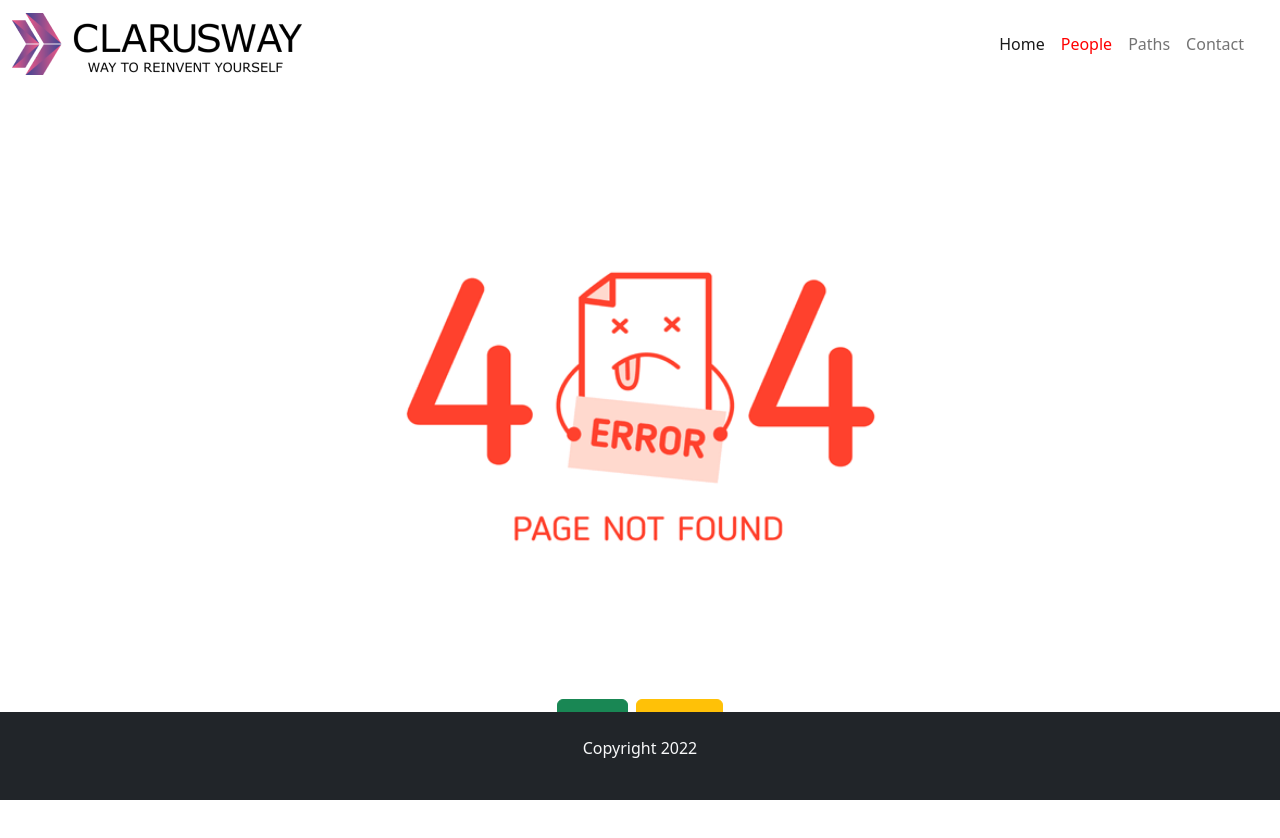
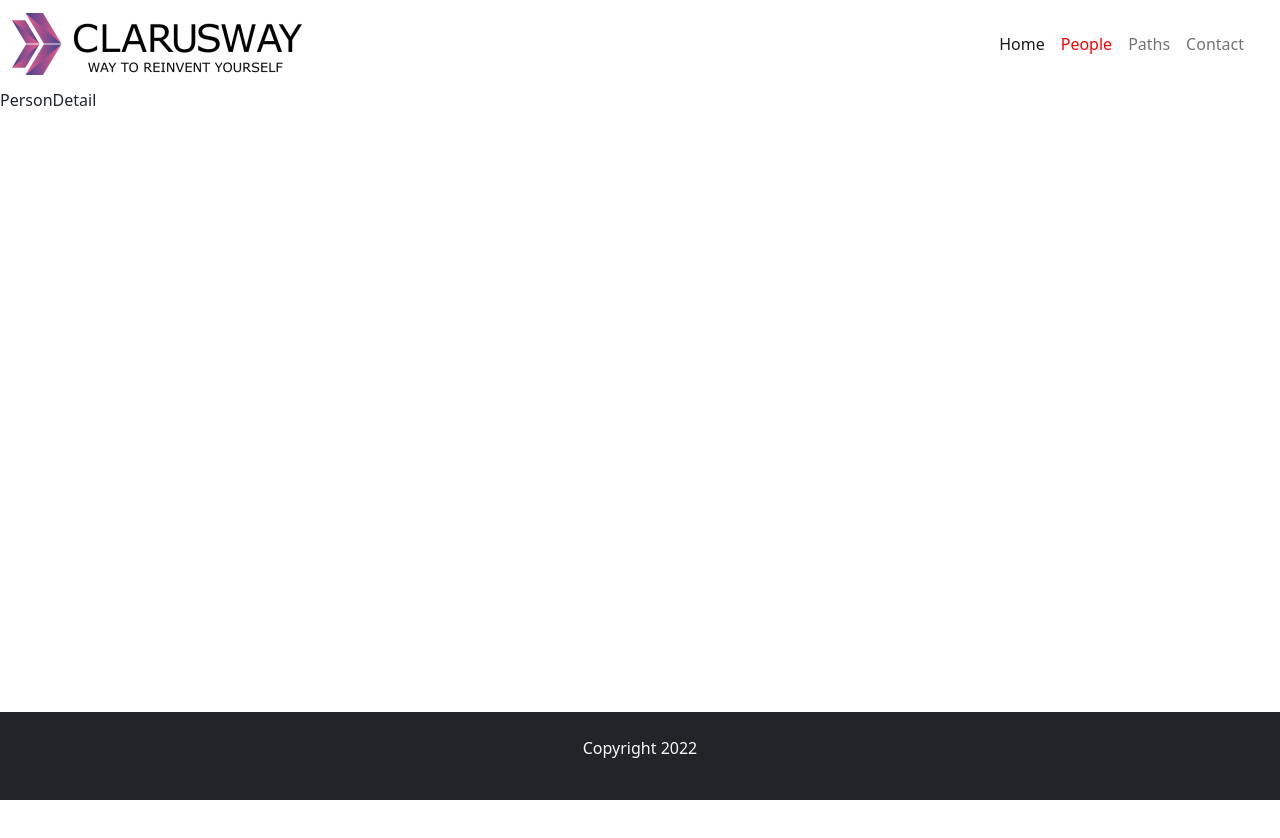
Before and after one commit to seferacikgoz/I-am-Learning-React-Router, a React (Create React App) app in the folder rc11-12_router-example-inClass/: page /people/1 in a window 1280 px wide. Shown: the top 838 px of the page. After the commit the page ends 800 px from the top, so only its background shows below. Built offline with nearby package versions, Linux system fonts and the light colour scheme.

Commit message:
UseParams

```diff
--- a/rc11-12_router-example-inClass/src/App.js
+++ b/rc11-12_router-example-inClass/src/App.js
@@ -29,7 +29,7 @@ function App() {
 <Routes>
      <Route path="/" element={<Home/>}/>
      <Route path="/people" element={<People/>}/>
-     <Route path="/people/id" element={<PersonDetail/>}/>
+     <Route path="/people/:name" element={<PersonDetail/>}/>
      <Route path="/paths" element={<Paths/>}/>
      <Route path="/contact" element={<Contact/>}/>
      <Route path="/*" element={<NotFound/>}/>
--- a/rc11-12_router-example-inClass/src/pages/PersonDetail.jsx
+++ b/rc11-12_router-example-inClass/src/pages/PersonDetail.jsx
@@ -1,4 +1,8 @@
+import { useParams } from "react-router-dom"
+
 const PersonDetail = () => {
+  const { name } = useParams()
+  console.log(name);
   return (
     <div>PersonDetail</div>
   )
```
